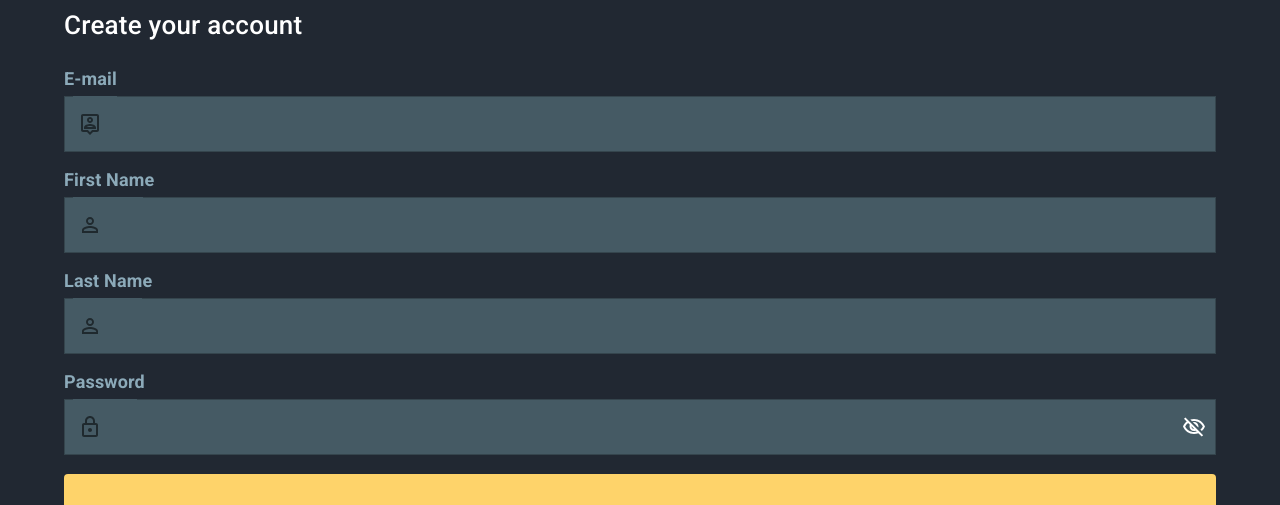
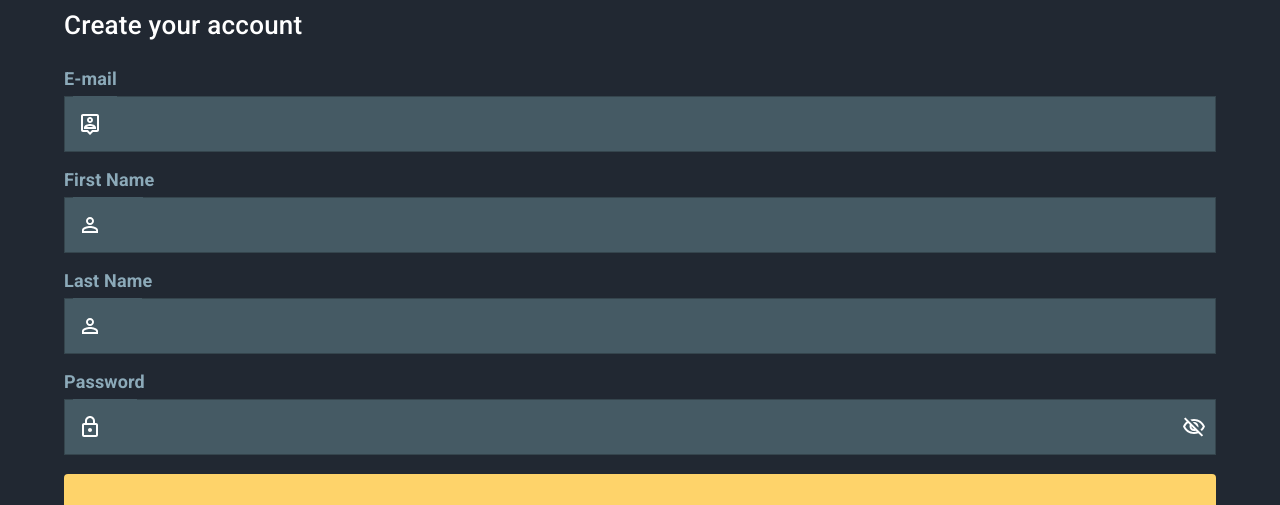
Before and after one commit to PedroAlencarr/WebProgPraticalWork, a React (Vite) app in the folder frontend/: page /register in a window 1280 px wide. Shown: the part 263-768 px from the top of the page. Built offline with nearby package versions, Linux system fonts and the light colour scheme.

Commit message:
refactor/Field refactor

```diff
--- a/frontend/src/components/Button/Button.jsx
+++ b/frontend/src/components/CustomButton/CustomButton.jsx
@@ -3,7 +3,7 @@ import PropTypes from 'prop-types';
 import { Button } from '@mui/material';
 import { styled } from '@mui/material/styles';
 
-const StyledButton = styled(Button)(({ theme, variantStyle, isFullWidth }) => ({
+const StyledButton = styled(Button)(({ variantStyle, }) => ({
     padding: '1.5rem',
     backgroundColor: variantStyle == 'filled' ? '#FED36A' : 'transparent',
     border: variantStyle == 'filled' ? 'none' : '1px solid #FED36A',
@@ -16,7 +16,6 @@ const StyledButton = styled(Button)(({ theme, variantStyle, isFullWidth }) => ({
 }));
 
 export default function CustomButton({ text, variantStyle, ...props }) {
-    console.log(variantStyle)
     return (
         <StyledButton
             variantStyle={variantStyle}
--- /dev/null
+++ b/frontend/src/components/CustomField/CustomField.jsx
@@ -0,0 +1,34 @@
+import React from 'react';
+import { Field } from 'formik';
+import { TextField } from '@mui/material';
+import { styled } from '@mui/material/styles';
+
+const StyledField = styled(TextField)(() => ({
+    '& .MuiOutlinedInput-root': {
+        backgroundColor: '#455A64',
+        color: '#fff',
+        borderRadius: '0px',
+    },
+    '& .MuiOutlinedInput-root.Mui-focused': {
+        backgroundColor: '#455A64',
+        borderColor: '#1976d2',
+    },
+    '& .MuiInputLabel-root': {
+        color: '#8CAAB9',
+        fontSize: '1.125rem',
+        transform: 'translate(0, -.25rem)',
+        position: 'relative',
+    },
+    '& .MuiInputLabel-shrink': {
+        transform: 'translate(0, -.25rem) scale(1)',
+        fontWeight: 'bold',
+    }
+}));
+
+export default function CustomField({ ...props }) {
+    return (
+        <Field
+            as={StyledField}
+            {...props}/>
+    );
+};
--- a/frontend/src/components/Header/Header.jsx
+++ b/frontend/src/components/Header/Header.jsx
@@ -5,7 +5,7 @@ import { styled } from '@mui/material/styles';
 import MenuIcon from '@mui/icons-material/Menu';
 import { Link } from 'react-router-dom';
 import Logo from '../../assets/images/logo.png'
-import CustomButton from '../Button/Button';
+import CustomButton from '../CustomButton/CustomButton';
 
 const StyledMenuItemMobile = styled(MenuItem)(() => ({
     width: '100%',
--- a/frontend/src/pages/Login/Login.jsx
+++ b/frontend/src/pages/Login/Login.jsx
@@ -5,8 +5,7 @@ import {
     Box,
     Typography,
     InputAdornment,
-    IconButton,
-    TextField
+    IconButton
 } from '@mui/material';
 import { styled } from '@mui/material/styles';
 import {
@@ -19,29 +18,8 @@ import { Formik, Form, Field, ErrorMessage } from 'formik';
 import * as Yup from 'yup';
 import "../Login/Login.scss";
 import Logo from '../../assets/images/logo.png';
-import CustomButton from '../../components/Button/Button';
-
-const StyledTextField = styled(TextField)(() => ({
-    '& .MuiOutlinedInput-root': {
-        backgroundColor: '#455A64',
-        color: '#fff',
-        borderRadius: '0px',
-    },
-    '& .MuiOutlinedInput-root.Mui-focused': {
-        backgroundColor: '#455A64',
-        borderColor: '#1976d2',
-    },
-    '& .MuiInputLabel-root': {
-        color: '#8CAAB9',
-        fontSize: '1.125rem',
-        transform: 'translate(0, -.25rem)',
-        position: 'relative',
-    },
-    '& .MuiInputLabel-shrink': {
-        transform: 'translate(0, -.25rem) scale(1)',
-        fontWeight: 'bold',
-    },
-}));
+import CustomButton from '../../components/CustomButton/CustomButton';
+import CustomField from '../../components/CustomField/CustomField';
 
 const StyledLink = styled(Link)(() => ({
     color: '#FED36A',
@@ -124,10 +102,8 @@ export default function Login() {
                                 gap: 2,
                             }}
                         >
-                            <Field
+                            <CustomField
                                 name="email"
-                                as={StyledTextField}
-                                fullWidth
                                 label="E-mail"
                                 type="email"
                                 error={touched.email && Boolean(errors.email)}
@@ -135,16 +111,15 @@ export default function Login() {
                                 InputProps={{
                                     startAdornment: (
                                         <InputAdornment position="start">
-                                            <PersonPinOutlined sx={{ marginRight: '.5rem' }} />
+                                            <PersonPinOutlined sx={{ color: '#fff', marginRight: '.5rem' }} />
                                         </InputAdornment>
                                     ),
                                 }}
+                                fullWidth
                             />
 
-                            <Field
+                            <CustomField
                                 name="password"
-                                as={StyledTextField}
-                                fullWidth
                                 label="Password"
                                 type={showPassword ? 'text' : 'password'}
                                 error={touched.password && Boolean(errors.password)}
@@ -152,7 +127,7 @@ export default function Login() {
                                 InputProps={{
                                     startAdornment: (
                                         <InputAdornment position="start">
-                                            <LockOutlined sx={{ marginRight: '.5rem' }} />
+                                            <LockOutlined sx={{ color: '#fff', marginRight: '.5rem' }} />
                                         </InputAdornment>
                                     ),
                                     endAdornment: (
@@ -171,6 +146,7 @@ export default function Login() {
                                         </InputAdornment>
                                     ),
                                 }}
+                                fullWidth
                             />
 
                             <CustomButton
--- a/frontend/src/pages/Register/Register.jsx
+++ b/frontend/src/pages/Register/Register.jsx
@@ -10,37 +10,15 @@ import {
     IconButton,
 } from '@mui/material';
 import { styled } from '@mui/material/styles';
-import TextField from '@mui/material/TextField';
 import PersonOutlineOutlinedIcon from '@mui/icons-material/PersonOutlineOutlined';
 import PersonPinOutlinedIcon from '@mui/icons-material/PersonPinOutlined';
 import LockOutlinedIcon from '@mui/icons-material/LockOutlined';
 import VisibilityOutlinedIcon from '@mui/icons-material/VisibilityOutlined';
 import VisibilityOffOutlinedIcon from '@mui/icons-material/VisibilityOffOutlined';
-import { Formik, Form, Field, ErrorMessage } from 'formik';
+import { Formik, Form, ErrorMessage } from 'formik';
 import * as Yup from 'yup';
-import CustomButton from '../../components/Button/Button';
-
-const StyledTextField = styled(TextField)(() => ({
-    '& .MuiOutlinedInput-root': {
-        backgroundColor: '#455A64',
-        color: '#fff',
-        borderRadius: '0px',
-    },
-    '& .MuiOutlinedInput-root.Mui-focused': {
-        backgroundColor: '#455A64',
-        borderColor: '#1976d2',
-    },
-    '& .MuiInputLabel-root': {
-        color: '#8CAAB9',
-        fontSize: '1.125rem',
-        transform: 'translate(0, -.25rem)',
-        position: 'relative',
-    },
-    '& .MuiInputLabel-shrink': {
-        transform: 'translate(0, -.25rem) scale(1)',
-        fontWeight: 'bold',
-    },
-}));
+import CustomButton from '../../components/CustomButton/CustomButton';
+import CustomField from '../../components/CustomField/CustomField';
 
 const StyledLink = styled(Link)(() => ({
     color: '#FED36A',
@@ -145,9 +123,8 @@ export default function Register() {
                     gap: 2,
                 }}
                 >
-                <Field
+                <CustomField
                     name="email"
-                    as={StyledTextField}
                     fullWidth
                     label="E-mail"
                     type="email"
@@ -156,15 +133,14 @@ export default function Register() {
                     InputProps={{
                     startAdornment: (
                         <InputAdornment position="start">
-                        <PersonPinOutlinedIcon sx={{ marginRight: '.5rem' }} />
+                        <PersonPinOutlinedIcon sx={{ color: '#fff', marginRight: '.5rem' }} />
                         </InputAdornment>
                     ),
                     }}
                 />
 
-                <Field
+                <CustomField
                     name="first_name"
-                    as={StyledTextField}
                     fullWidth
                     label="First Name"
                     error={touched.fullName && Boolean(errors.fullName)}
@@ -172,15 +148,14 @@ export default function Register() {
                     InputProps={{
                     startAdornment: (
                         <InputAdornment position="start">
-                        <PersonOutlineOutlinedIcon sx={{ marginRight: '.5rem' }} />
+                        <PersonOutlineOutlinedIcon sx={{ color: '#fff', marginRight: '.5rem' }} />
                         </InputAdornment>
                     ),
                     }}
                 />
 
-                <Field
+                <CustomField
                     name="last_name"
-                    as={StyledTextField}
                     fullWidth
                     label="Last Name"
                     error={touched.fullName && Boolean(errors.fullName)}
@@ -188,15 +163,14 @@ export default function Register() {
                     InputProps={{
                     startAdornment: (
                         <InputAdornment position="start">
-                        <PersonOutlineOutlinedIcon sx={{ marginRight: '.5rem' }} />
+                        <PersonOutlineOutlinedIcon sx={{ color: '#fff', marginRight: '.5rem' }} />
                         </InputAdornment>
                     ),
                     }}
                 />
 
-                <Field
+                <CustomField
                     name="password"
-                    as={StyledTextField}
                     fullWidth
                     label="Password"
                     type={showPassword ? 'text' : 'password'}
@@ -205,7 +179,7 @@ export default function Register() {
                     InputProps={{
                     startAdornment: (
                         <InputAdornment position="start">
-                        <LockOutlinedIcon sx={{ marginRight: '.5rem' }} />
+                        <LockOutlinedIcon sx={{ color: '#fff', marginRight: '.5rem' }} />
                         </InputAdornment>
                     ),
                     endAdornment: (
--- a/frontend/src/pages/Splash/Splash.jsx
+++ b/frontend/src/pages/Splash/Splash.jsx
@@ -1,6 +1,6 @@
 import './Splash.scss';
 import Splash from '../../assets/images/splash.png';
-import CustomButton from '../../components/Button/Button';
+import CustomButton from '../../components/CustomButton/CustomButton';
 import { Link } from 'react-router-dom';
 
 export default function Home() {
```
